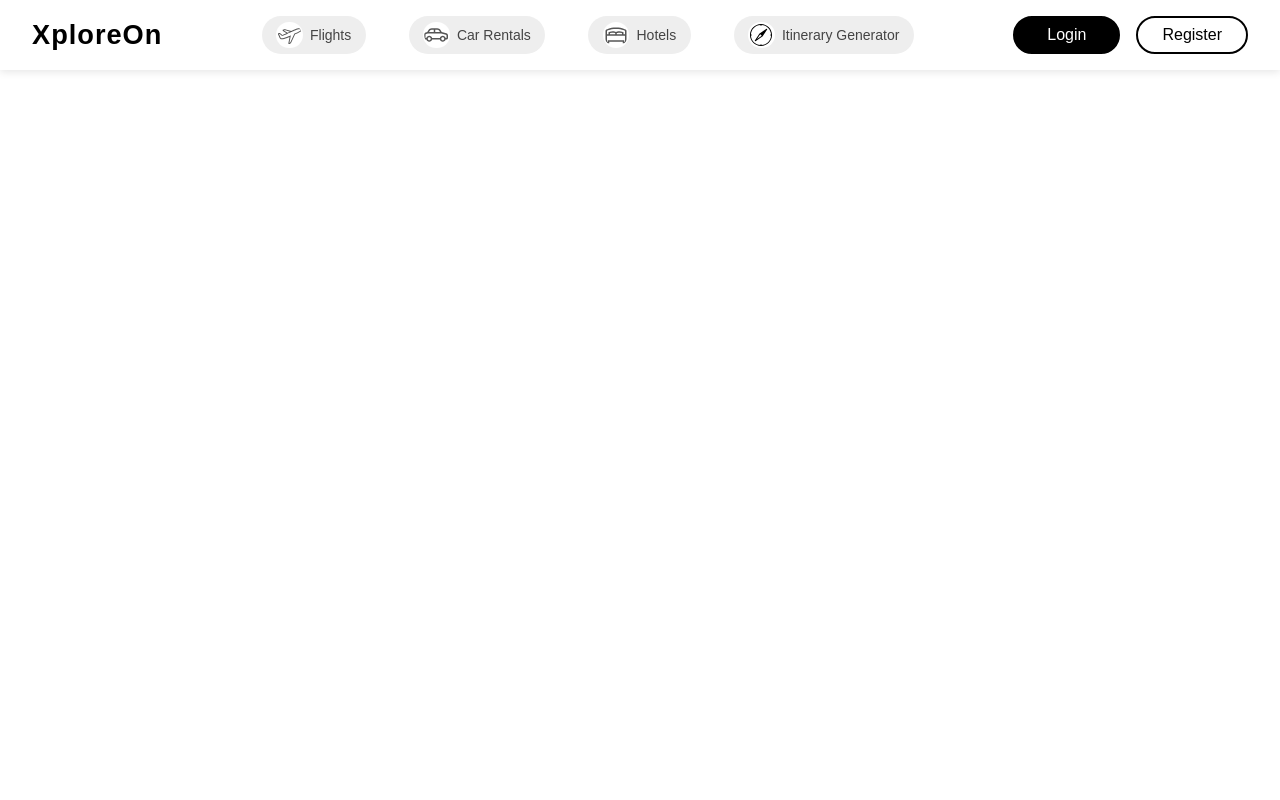
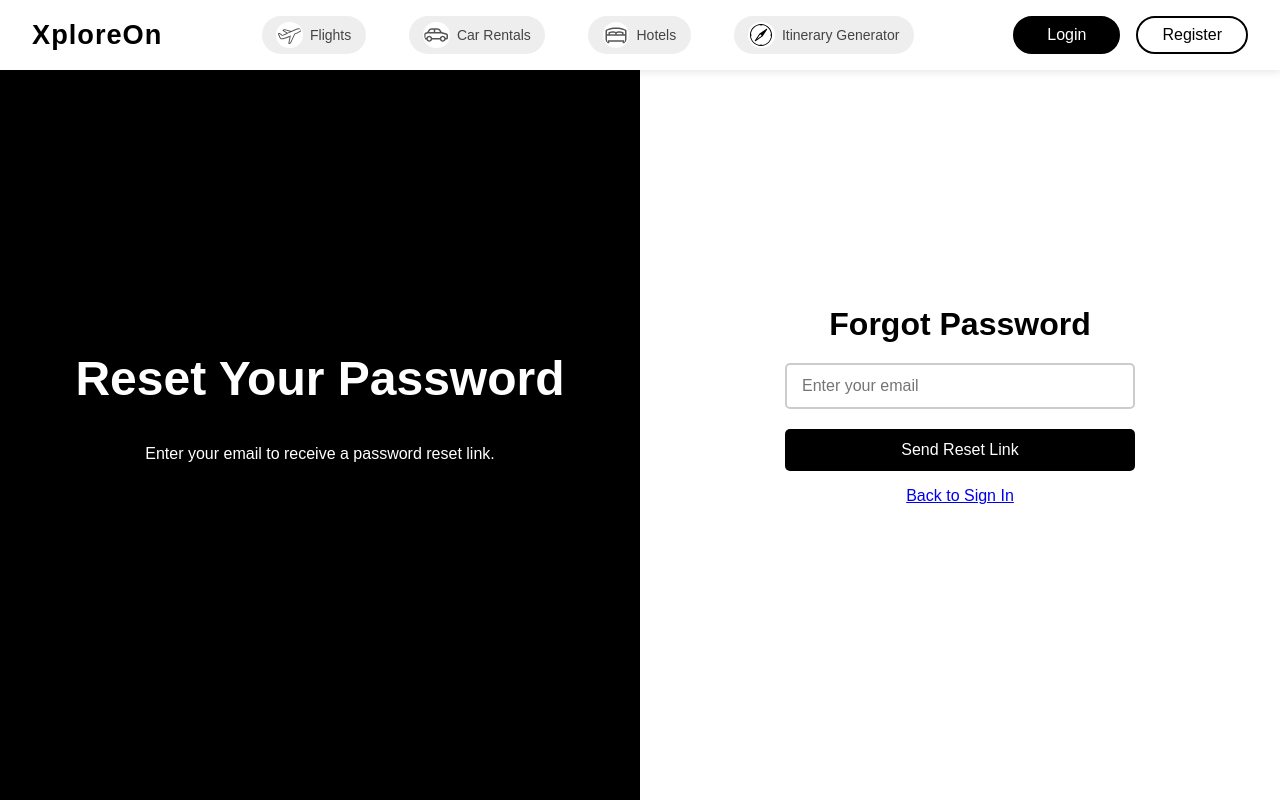
Before and after one commit to jemishkevadiya/XploreOn_Frontend, a React (Create React App) app: page /forgot-password in a window 1280 px wide. Built offline with nearby package versions, Linux system fonts and the light colour scheme; no server answers.

Commit message:
added forgot password logic and enable email verification

```diff
--- a/src/App.js
+++ b/src/App.js
@@ -7,17 +7,18 @@ import SignIn from "./pages/SignIn";
 import Flight from "./pages/Flight";
 import CarRentals from "./pages/CarRentals";
 import { initializeApp } from "firebase/app";
+import ForgotPassword from "./pages/ForgotPassword";
 // TODO: Add SDKs for Firebase products that you want to use
 // https://firebase.google.com/docs/web/setup#available-libraries
 
 // Your web app's Firebase configuration
 const firebaseConfig = {
-  apiKey: process.env.APIKEY,
-  authDomain:process.env.AUTHDOMAIN,
-  projectId: process.env.PROJECTID,
-  storageBucket:process.env.STORAGEBUCKET ,
-  messagingSenderId:process.env.MESSAGINGSENDERID,
-  appId: process.env.APPID
+  apiKey: process.env.REACT_APP_APIKEY,
+  authDomain: process.env.REACT_APP_AUTHDOMAIN,
+  projectId: process.env.REACT_APP_PROJECTID,
+  storageBucket: process.env.REACT_APP_STORAGEBUCKET,
+  messagingSenderId: process.env.REACT_APP_MESSAGINSENDERID,
+  appId: process.env.REACT_APP_APPID,
 };
 
 // Initialize Firebase
@@ -36,8 +37,10 @@ class App extends React.Component {
             <Route path="/" element={<Home />} />
             <Route path="/signup" element={<SignUp />} />
             <Route path="/signin" element={<SignIn />} />
+            <Route path="/forgot-password" element={<ForgotPassword />} />
             <Route path ="/flights" element={<Flight />} />
             <Route path ="/carrentals" element={<CarRentals />} />
+
           </Routes>
         </Router>
     );
--- /dev/null
+++ b/src/pages/ForgotPassword.js
@@ -0,0 +1,63 @@
+import React, { useState } from "react";
+import "../styles/SignIn.css"; // Add styles
+import { getAuth, sendPasswordResetEmail } from "firebase/auth";
+import { useNavigate } from "react-router-dom";
+
+const ForgotPassword = () => {
+  const [email, setEmail] = useState("");
+  const [error, setError] = useState("");
+  const [successMessage, setSuccessMessage] = useState("");
+  const navigate = useNavigate();
+
+  const handleChange = (e) => {
+    setEmail(e.target.value);
+  };
+
+  const handleSubmit = async (e) => {
+    e.preventDefault();
+    setError("");
+    setSuccessMessage("");
+
+    try {
+      const auth = getAuth();
+      await sendPasswordResetEmail(auth, email);
+      setSuccessMessage("A password reset link has been sent to your email.");
+      setTimeout(() => navigate("/signin"), 5000); // Redirect after 5 sec
+    } catch (e) {
+      setError(e.message);
+    }
+  };
+
+  return (
+    <div className="auth-container">
+      <div className="auth-left">
+        <h1>Reset Your Password</h1>
+        <p>Enter your email to receive a password reset link.</p>
+      </div>
+      <div className="auth-right">
+        <h2>Forgot Password</h2>
+        <form className="auth-form" onSubmit={handleSubmit}>
+          <div className="form-group">
+            <input
+              type="email"
+              placeholder="Enter your email"
+              value={email}
+              onChange={handleChange}
+              required
+            />
+          </div>
+          {error && <p className="error-message">{error}</p>}
+          {successMessage && <p className="success-message">{successMessage}</p>}
+          <button type="submit" className="auth-button">
+            Send Reset Link
+          </button>
+        </form>
+        <p>
+          <a href="/signin">Back to Sign In</a>
+        </p>
+      </div>
+    </div>
+  );
+};
+
+export default ForgotPassword;
--- a/src/pages/SignIn.js
+++ b/src/pages/SignIn.js
@@ -1,7 +1,7 @@
 import React, { useState } from "react";
 import "../styles/SignIn.css";
 import { Link, useNavigate } from "react-router-dom";
-import { getAuth, signInWithEmailAndPassword } from "firebase/auth";
+import { getAuth, signInWithEmailAndPassword, sendEmailVerification } from "firebase/auth";
 
 const SignIn = () => {
   const [formData, setFormData] = useState({
@@ -9,6 +9,8 @@ const SignIn = () => {
     password: "",
   });
   const [error, setError] = useState("");
+  const [successMessage, setSuccessMessage] = useState("");
+  const [showResend, setShowResend] = useState(false); // Show "Resend Email" button
   const navigate = useNavigate();
 
   const handleChange = (e) => {
@@ -22,12 +24,53 @@ const SignIn = () => {
 
   async function logIn() {
     try {
-      await signInWithEmailAndPassword(getAuth(), formData.email, formData.password);
-      navigate("/"); // Redirect to the articles page
+      const auth = getAuth();
+      const userCredential = await signInWithEmailAndPassword(auth, formData.email, formData.password);
+      const user = userCredential.user;
+
+      // ❌ Block access if email is not verified
+      if (!user.emailVerified) {
+        setError("Please verify your email before logging in.");
+        setShowResend(true); // Show the resend verification button
+        await auth.signOut(); // Force logout to prevent unauthorized access
+        return;
+      }
+
+      // ✅ Allow login if verified
+      navigate("/"); // Redirect to homepage
     } catch (e) {
-      setError(e.message); // Set error message
+      setError(e.message); // Display error message
     }
   }
+  async function resendVerificationEmail() {
+    try {
+      setError("");
+      setSuccessMessage("");
+
+      const auth = getAuth();
+
+      // ✅ Re-authenticate user temporarily
+      const userCredential = await signInWithEmailAndPassword(auth, formData.email, formData.password);
+      const user = userCredential.user;
+
+      // ❌ Block resend if email is already verified
+      if (user.emailVerified) {
+        setSuccessMessage("Your email is already verified. Please log in.");
+        return;
+      }
+
+      // ✅ Send verification email
+      await sendEmailVerification(user);
+      setSuccessMessage("A new verification email has been sent. Please check your inbox.");
+
+      // ❌ Log the user out after sending the email
+      await auth.signOut();
+
+    } catch (e) {
+      setError(e.message);
+    }
+  }
+
 
   return (
     <div className="auth-container">
@@ -59,16 +102,24 @@ const SignIn = () => {
             />
           </div>
           {error && <p className="error-message">{error}</p>}
+          {successMessage && <p className="success-message">{successMessage}</p>}
           <button type="submit" className="auth-button">
             Sign In
           </button>
         </form>
+
+        {showResend && (
+          <button onClick={resendVerificationEmail} className="auth-button resend-button">
+            Resend Verification Email
+          </button>
+        )}
+
         <div className="auth-footer">
           <p>
             Don't have an account? <Link to="/signup">Register</Link>
           </p>
           <p>
-             <Link to="/signup">Forgot Password?</Link>
+            <Link to="/forgot-password">Forgot Password?</Link>
           </p>
         </div>
       </div>
--- a/src/pages/SignUp.js
+++ b/src/pages/SignUp.js
@@ -1,6 +1,6 @@
-import React, { useState } from "react";
+import React, { useState, useEffect } from "react";
 import "../styles/SignUp.css";
-import { getAuth, createUserWithEmailAndPassword } from "firebase/auth";
+import { getAuth, createUserWithEmailAndPassword, sendEmailVerification } from "firebase/auth";
 import { useNavigate } from "react-router-dom";
 
 const SignUp = () => {
@@ -12,7 +12,27 @@ const SignUp = () => {
     confirmpassword: "",
   });
   const [error, setError] = useState("");
+  const [successMessage, setSuccessMessage] = useState("");
+  const [isLoading, setIsLoading] = useState(false);
+  const [countdown, setCountdown] = useState(10); // Countdown timer
   const navigate = useNavigate();
+
+  useEffect(() => {
+    if (successMessage) {
+      const interval = setInterval(() => {
+        setCountdown((prev) => prev - 1);
+      }, 1000);
+
+      const timer = setTimeout(() => {
+        navigate("/signin"); // Redirect after 10 seconds
+      }, 10000);
+
+      return () => {
+        clearTimeout(timer);
+        clearInterval(interval);
+      };
+    }
+  }, [successMessage, navigate]);
 
   const handleChange = (e) => {
     setFormData({ ...formData, [e.target.name]: e.target.value });
@@ -28,15 +48,19 @@ const SignUp = () => {
         return;
       }
 
+      setIsLoading(true); // Start loading
+
       try {
-        await createUserWithEmailAndPassword(
-          getAuth(),
+        const auth = getAuth();
+        const userCredential = await createUserWithEmailAndPassword(auth, formData.email, formData.password);
+        const user = userCredential.user;
 
-          formData.email,
-          formData.password
-        );
-        navigate("/");
+        await sendEmailVerification(user);
+
+        setSuccessMessage("A verification email has been sent. Redirecting to Sign In in 10 seconds...");
+        setIsLoading(false); // Stop loading
       } catch (e) {
+        setIsLoading(false); // Stop loading
         setError(e.message);
       }
     }
@@ -48,8 +72,10 @@ const SignUp = () => {
     <div className="signup-page">
       <div className="signup-left">
         <h1>WELCOME BACK!</h1>
-        <p>Join us today to unlock personalized travel itineraries, exclusive deals, and a seamless booking experience.
-        Your next adventure starts here!</p>
+        <p>
+          Join us today to unlock personalized travel itineraries, exclusive deals, and a seamless
+          booking experience. Your next adventure starts here!
+        </p>
       </div>
       <div className="signup-right">
         <h2>Sign Up</h2>
@@ -110,8 +136,14 @@ const SignUp = () => {
             <span className="input-icon">🔒</span>
           </div>
           {error && <p className="error-message">{error}</p>}
-          <button type="submit" className="signup-button">
-            Sign Up
+          {successMessage && (
+            <p className="success-message">
+              {successMessage} Redirecting in <strong>{countdown}</strong> seconds...
+            </p>
+          )}
+          {isLoading && <p className="loading-message">Waiting for email verification...</p>}
+          <button type="submit" className="signup-button" disabled={isLoading}>
+            {isLoading ? "Signing Up..." : "Sign Up"}
           </button>
         </form>
         <p className="login-link">
--- /dev/null
+++ b/src/styles/ForgotPassword.css
@@ -0,0 +1,40 @@
+/* .auth-container {
+    display: flex;
+    justify-content: center;
+    align-items: center;
+    min-height: 100vh;
+    background-color: #f4f4f4;
+  }
+
+  .auth-right {
+    padding: 20px;
+    background: white;
+    border-radius: 8px;
+    box-shadow: 0px 4px 6px rgba(0, 0, 0, 0.1);
+  }
+
+  .auth-button {
+    background-color: #007bff;
+    color: white;
+    border: none;
+    padding: 10px;
+    margin-top: 10px;
+    cursor: pointer;
+    border-radius: 5px;
+    width: 100%;
+  }
+
+  .auth-button:hover {
+    background-color: #0056b3;
+  }
+
+  .error-message {
+    color: red;
+    font-size: 14px;
+  }
+
+  .success-message {
+    color: green;
+    font-size: 14px;
+  }
+   */
--- a/src/styles/SignIn.css
+++ b/src/styles/SignIn.css
@@ -99,3 +99,19 @@
 .auth-footer a:hover {
   text-decoration: underline;
 }
+
+
+.resend-button {
+  background-color: #eeeeee;
+  color: black;
+  border: none;
+  padding: 10px;
+  margin-top: 10px;
+  cursor: pointer;
+  border-radius: 5px;
+}
+
+.resend-button:hover {
+  /* background-color:; */
+  color: white;
+}
```
